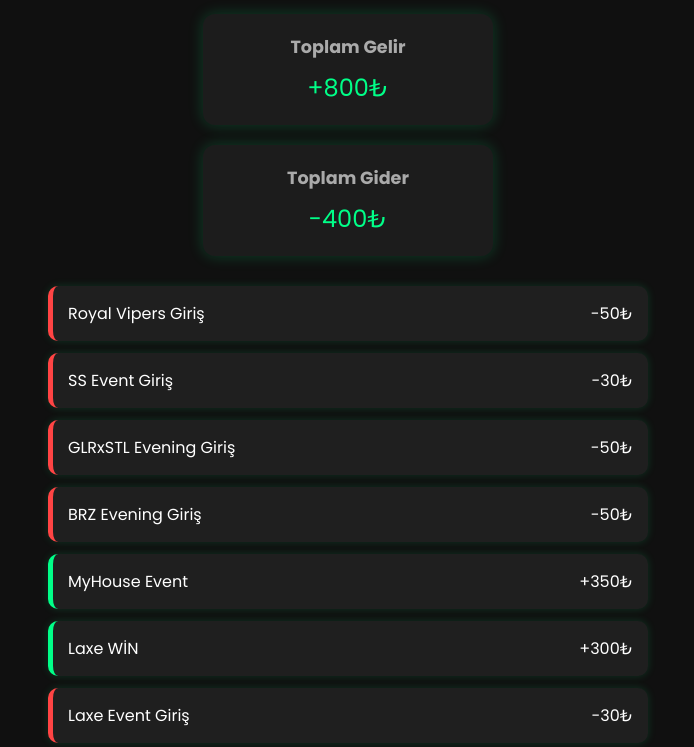
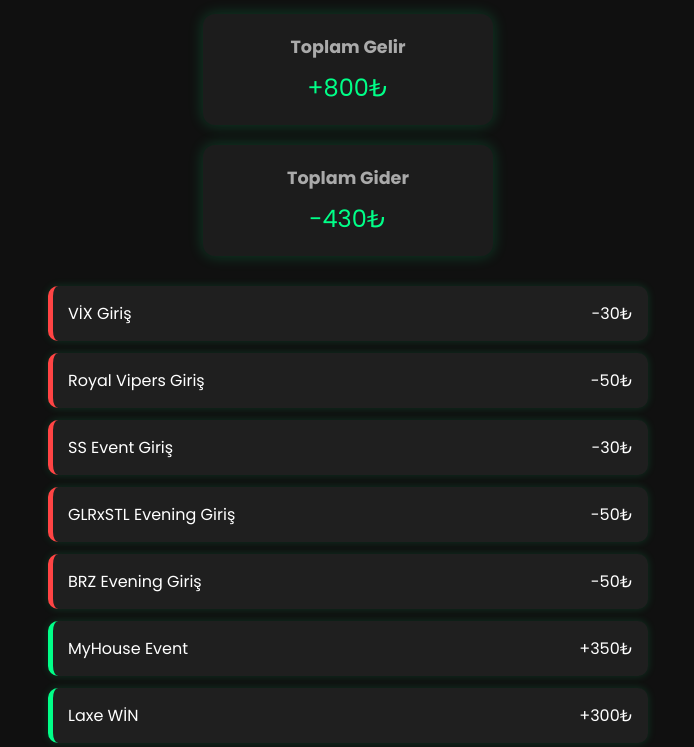
Before and after one commit to llkadir-a/No-Name-Force-Kasa, a plain HTML site: page index.html in a window 1280 px wide. Shown: the part 353-1100 px from the top of the page, without its empty margins (292-986 px from the left). Drawn offline with Linux system fonts and the light colour scheme.

Commit message:
index.html

```diff
--- a/index.html
+++ b/index.html
@@ -174,7 +174,7 @@
 
   <header>
     <img src="f (1).png" alt="Takım Logosu" />
-    <div class="balance">NNF ESPORTS KASASI : 1.650₺</div>
+    <div class="balance">NNF ESPORTS KASASI : 1.620₺</div>
   </header>
 
 
@@ -185,7 +185,7 @@
     </div>
     <div class="summary-box">
       <h3>Toplam Gider</h3>
-      <p>-400₺</p>
+      <p>-430₺</p>
     </div>
   </div>
 
@@ -250,6 +250,10 @@
     <div class="transaction expense">
       <span>Royal Vipers Giriş</span>
       <span>-50₺</span>
+    </div>
+    <div class="transaction expense">
+      <span>VİX Giriş</span>
+      <span>-30₺</span>
     </div>
 
   </div>
```
